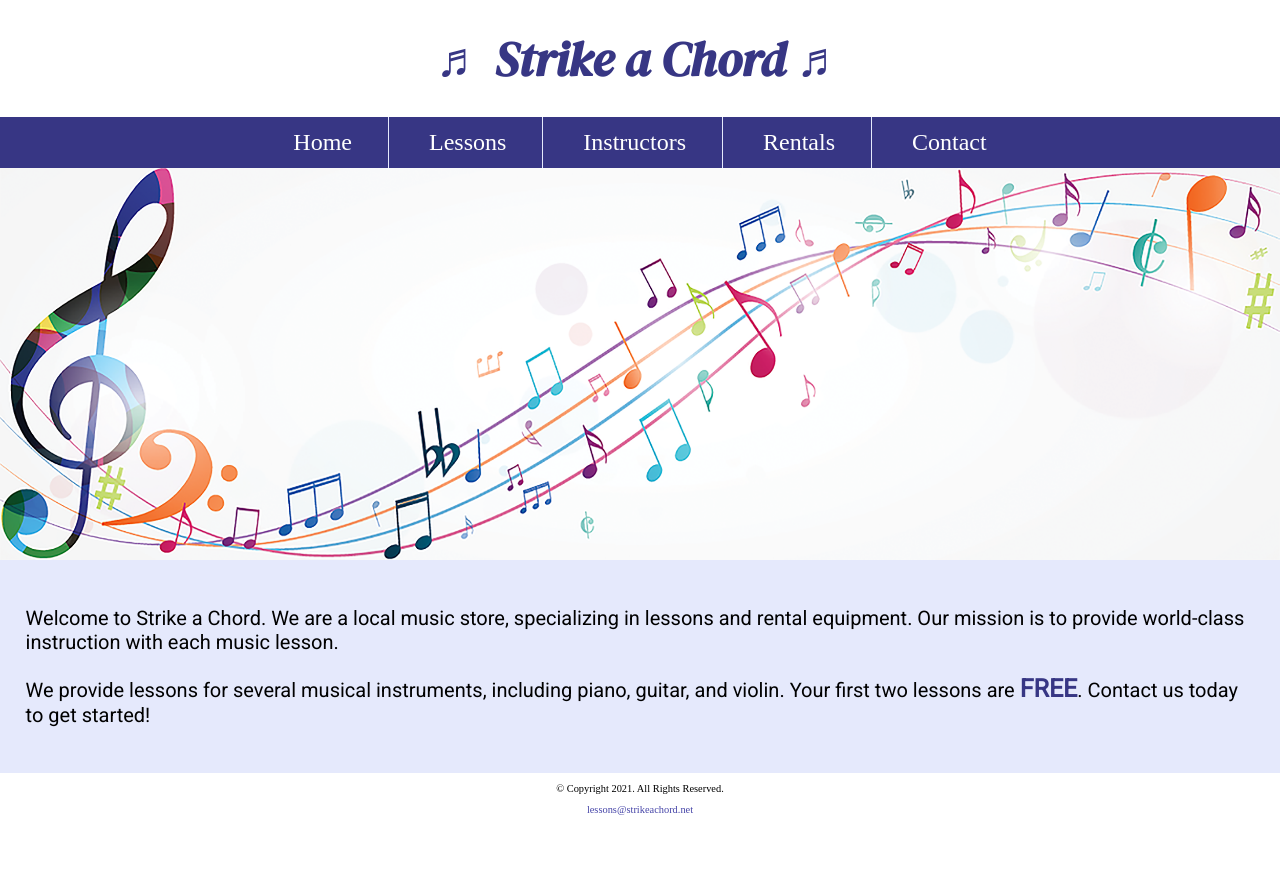
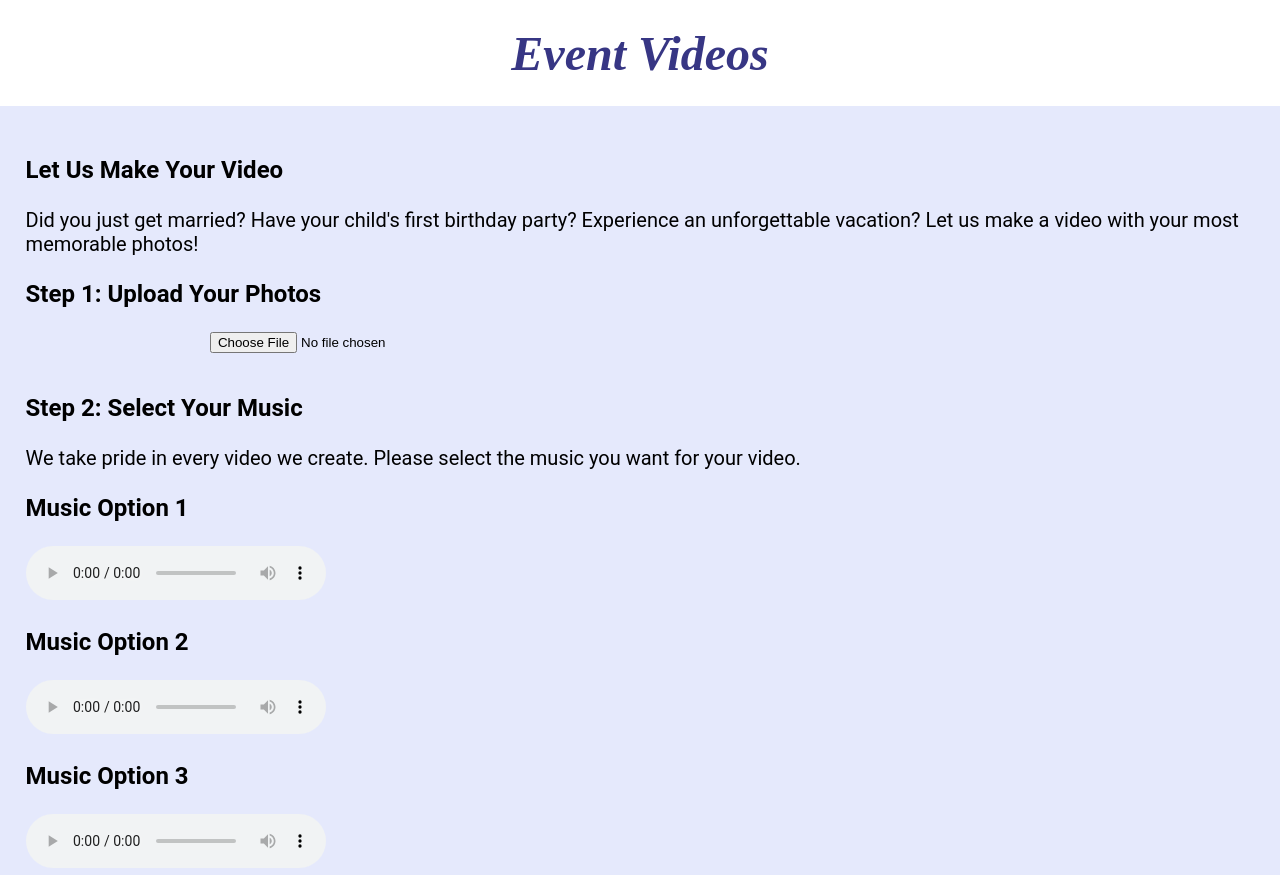
Before and after one commit to Swi1ty/In-class-12, a plain HTML site: page index.html in a window 1280 px wide. Shown: the top 875 px of the page. Before the commit the page ends 826 px from the top, so only its background shows below. Drawn offline with Linux system fonts and the light colour scheme.

Commit message:
Add files via upload

```diff
--- a/index.html
+++ b/index.html
@@ -1,59 +1,94 @@
 <!DOCTYPE html>
 <!--
-	Student Name: firstname lastname
+    Student Name: Edgar Armendariz
 	File Name: index.html
-	Today's Date: 01/01/2020
+	Current Date: 11/19/2024
  -->
 <html lang="en">
 <head>
-	<title>Strike a Chord: Home Page</title>
+	<title></title>
 	<meta charset="utf-8">
     <link rel="stylesheet" href="css/styles.css">
-    <meta name="viewport" content="width=device-width, initial-scale=1.0">
-    <link href="https://fonts.googleapis.com/css?family=DM+Serif+Display:400i|Roboto&display=swap" rel="stylesheet">
-    <link rel="shortcut icon" href="images/favicon.ico">
-	<link rel="icon" type="image/png" sizes="32x32" href="images/favicon-32.png">
-    <link rel="apple-touch-icon" sizes="180x180" href="images/apple-touch-icon.png">
-	<link rel="icon" sizes="192x192" href="images/android-chrome-192.png">
 </head>
 <body>
 
-	<header>
-		<h1> <span class="tab-desk">&#9836;</span> Strike a Chord <span class="tab-desk">&#9836;</span> </h1>
-	</header>
+	<div id="container">
 
-	<nav>
-		<ul>
-            <li><a href="index.html">Home</a></li>
-            <li><a href="lessons.html">Lessons</a></li>
-            <li><a href="instructors.html">Instructors</a></li>
-            <li><a href="rentals.html">Rentals</a></li>
-            <li><a href="contact.html">Contact</a></li>
-        </ul>
-	</nav>
+        <!-- Use the header area for the website name or logo -->
+        <header>
+            <h1>Event Videos</h1>
+        </header>
 
-    <!-- Hero Image -->
-    <div id="hero" class="tab-desk">
-        <img src="images/music-notes.png" alt="colorful music notes">
-    </div>
+        <!-- Use the main area to add the main content of the webpage -->
+        <main>
 
-	<!-- Use the main area to add the main content to the webpage -->
-	<main>
+            <section>
 
-        <div id="intro">
+                <h3>Let Us Make Your Video</h3>
+                <p>Did you just get married? Have your child's first birthday party? Experience an unforgettable vacation? Let us make a video with your most memorable photos!</p>
 
-            <p>Welcome to Strike a Chord. We are a local music store, specializing in lessons and rental equipment. Our mission is to provide world-class instruction with each music lesson.</p>
+            </section>
 
-            <p>We provide lessons for several musical instruments, including piano, guitar, and violin. Your first two lessons are <span class="action">FREE</span>. Contact us today to get started!</p>
+            <section>
 
-        </div>
+                <h3>Step 1: Upload Your Photos</h3>
 
-	</main>
+                <form>
+                    <input type="file">
+                </form>
 
-	<footer>
-		<p>&copy; Copyright 2021. All Rights Reserved.</p>
-		<p><a href="mailto:lessons@strikeachord.net">lessons@strikeachord.net</a></p>
-	</footer>
+            </section>
+
+            <section>
+
+                <h3>Step 2: Select Your Music</h3>
+                <p>We take pride in every video we create. Please select the music you want for your video.</p>
+
+            </section>
+
+            <section>
+
+                <h3>Music Option 1</h3>
+                <audio controls>
+				<source src="media/audio-happy.mp3" type="audio/mp3">
+				<source src="media/audio-happy.ogg" type="audio/ogg">
+				<p>Your legacy browser does not support the audio element.</p>
+				</audio>
+            </section>
+
+            <section>
+
+                <h3>Music Option 2</h3>
+                <audio controls>
+				<source src="media/audio-rock.mp3" type="audio/mp3">
+				<source src="media/audio-rock.ogg" type="audio/ogg">
+				<p>Your legacy browser does not support the audio element.</p>
+				</audio>
+            </section>
+
+            <section>
+
+                <h3>Music Option 3</h3>
+                <audio controls>
+				<source src="media/audio-tech.mp3" type="audio/mp3">
+				<source src="media/audio-tech.ogg" type="audio/ogg">
+				<p>Your legacy browser does not support the audio element.</p>
+				</audio>
+            </section>
+
+        </main>
+		<video width="100%" height="240" controls="controls">
+			<source src="media/video-dance.mp4" type="video/mp4">
+			<track src=“media/captions.vtt” kind=“captions” srclang=“en” label=“Captions”>
+			<track src=“media/descriptions.vtt” kind=“descriptions” srclang=“en” label=“English Descriptions”>
+			<p>Your browser does not support the video element.</p>
+		</video>
+        <!-- Use the footer area to add webpage footer content -->
+        <footer>
+            <p>Created by: Edgar Armendariz</p>
+        </footer>
+
+	</div>
 
 </body>
 </html>
```
Also changed, not shown: 1 other file.
